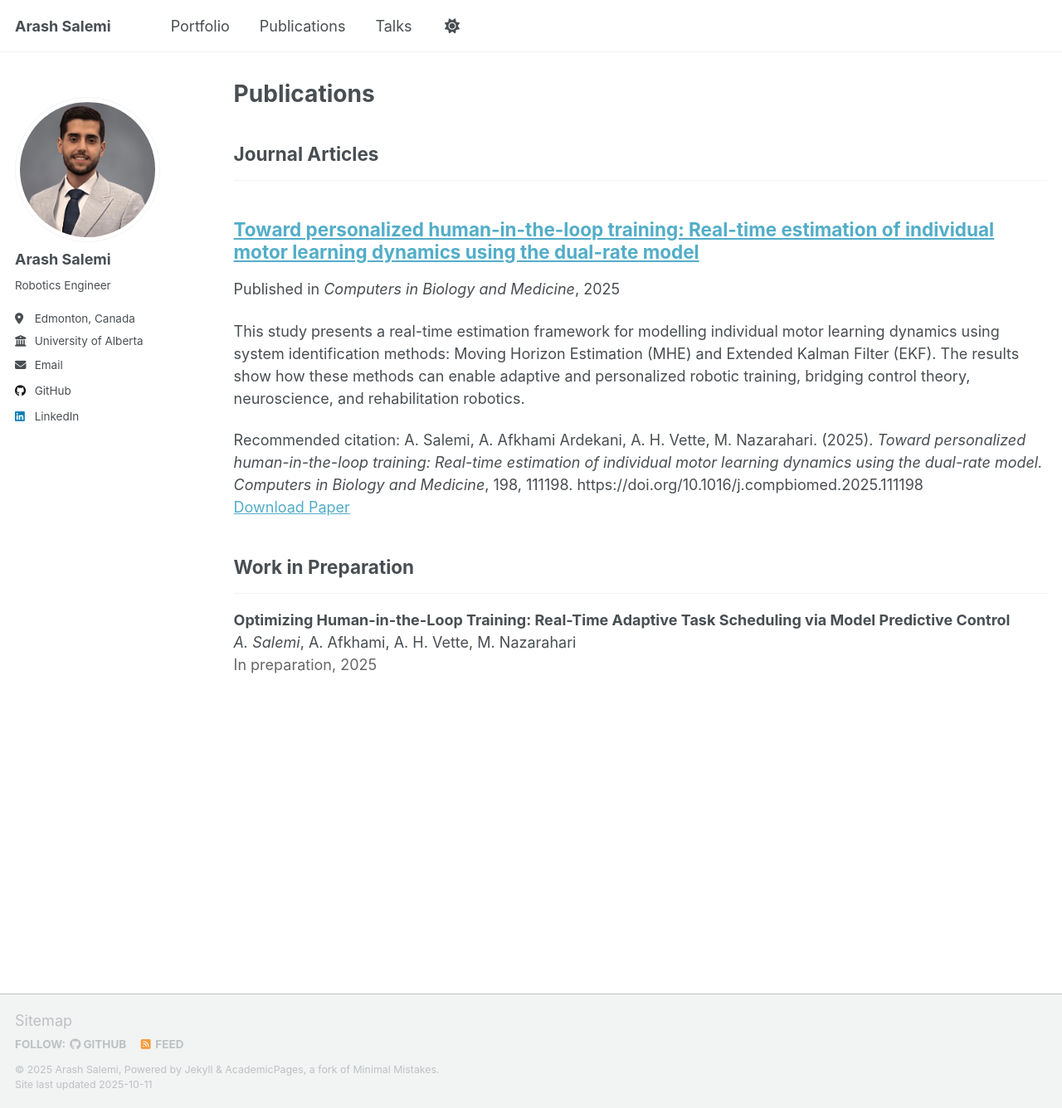
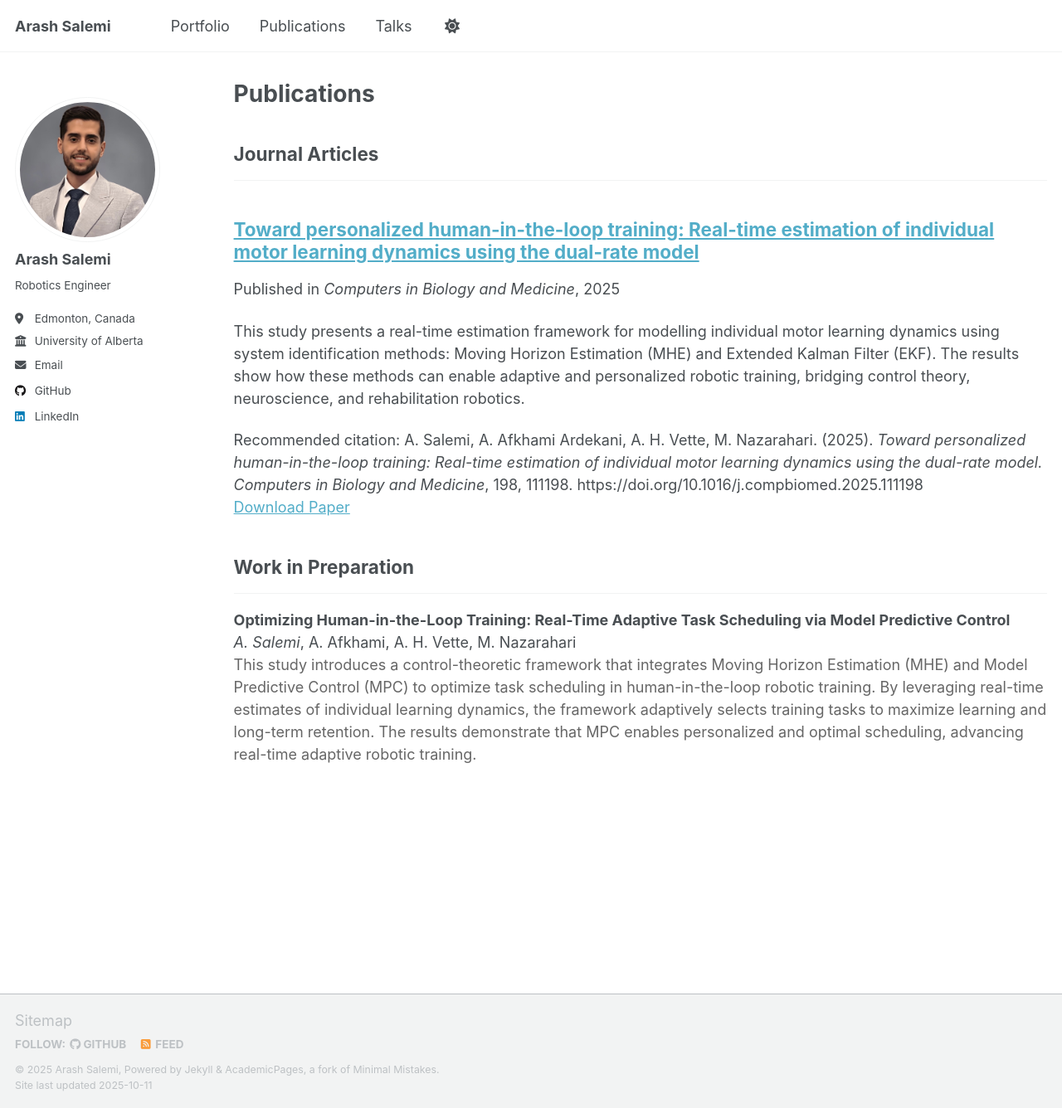
Before and after one commit to arash-salemi/arash-salemi.github.io, a Jekyll site: the page built from _pages/publications.html, in a window 1280 px wide and 1336 px high. Shown: the whole window at 83% size. Built offline with Jekyll 4.4.1, drawn with Linux system fonts in a browser that asks for light colours; a script that is not in the unit is left out.

Commit message:
Update publications.html

```diff
--- a/_pages/publications.html
+++ b/_pages/publications.html
@@ -40,5 +40,5 @@ author_profile: true
 <p>
   <strong>Optimizing Human-in-the-Loop Training: Real-Time Adaptive Task Scheduling via Model Predictive Control</strong><br>
   <em>A. Salemi</em>, A. Afkhami, A. H. Vette, M. Nazarahari<br>
-  <span style="color: #666;">In preparation, 2025</span>
+  <span style="color: #666;">This study introduces a control-theoretic framework that integrates Moving Horizon Estimation (MHE) and Model Predictive Control (MPC) to optimize task scheduling in human-in-the-loop robotic training. By leveraging real-time estimates of individual learning dynamics, the framework adaptively selects training tasks to maximize learning and long-term retention. The results demonstrate that MPC enables personalized and optimal scheduling, advancing real-time adaptive robotic training.</span>
 </p>
```
